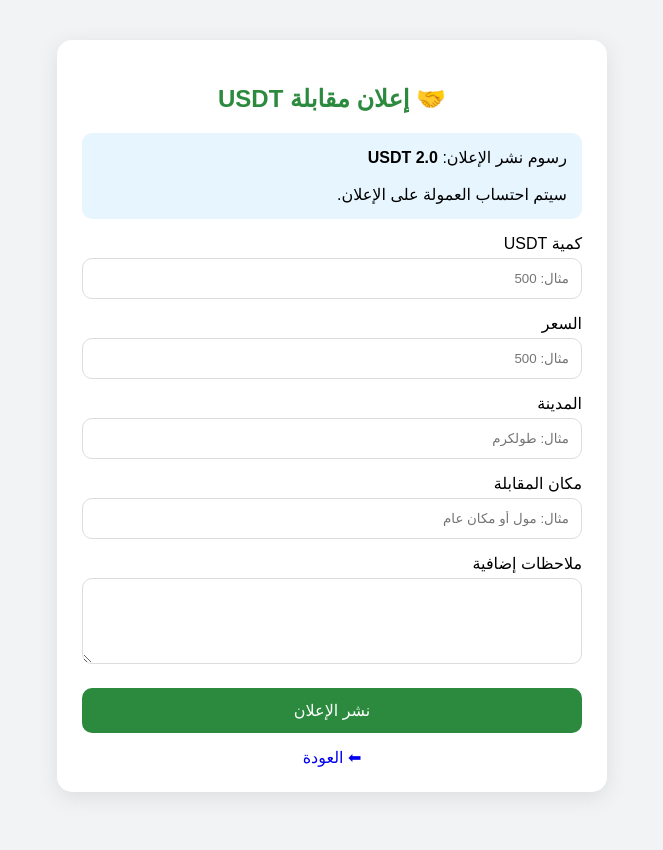
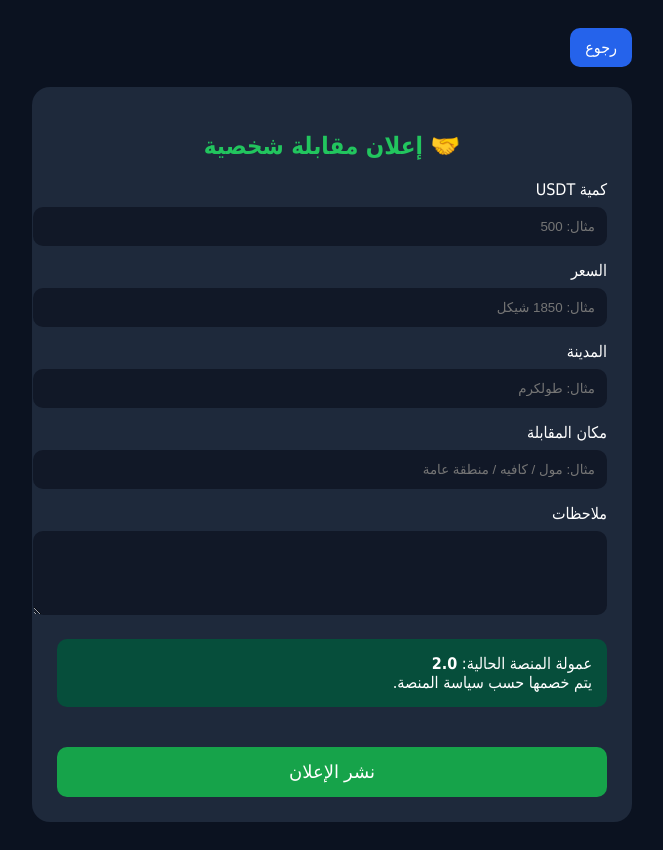
Before and after one commit to sameraishi460-cmd/USDT-P2P-Palestine, a Flask app: page /create_cash_ad in a window 1280 px wide. Shown: the whole page, without its empty margins (308-971 px from the left). Before the commit the page ends 797 px from the top, so only its background shows below. Run offline with Flask 3, Linux system fonts and the light colour scheme; the visitor is signed in with stand-in values (Sample User, id 1); data comes from the database, SQL or seed files in the repository.

Commit message:
Update cash ad creation page title and styles

```diff
--- a/templates/create_cash_ad.html
+++ b/templates/create_cash_ad.html
@@ -5,16 +5,26 @@
 
 <meta charset="UTF-8">
 
-<title>إنشاء إعلان مقابلة</title>
+<title>إضافة إعلان مقابلة</title>
 
 
 <style>
 
 body{
 
-font-family:Arial;
-background:#f1f3f5;
-margin:0;
+background:#0b1220;
+color:white;
+font-family:tahoma;
+padding:20px;
+
+}
+
+
+
+.container{
+
+max-width:600px;
+margin:auto;
 
 }
 
@@ -22,13 +32,9 @@ margin:0;
 
 .box{
 
-width:90%;
-max-width:500px;
-background:white;
-margin:40px auto;
+background:#1e293b;
 padding:25px;
-border-radius:15px;
-box-shadow:0 5px 20px #ddd;
+border-radius:18px;
 
 }
 
@@ -37,7 +43,7 @@ box-shadow:0 5px 20px #ddd;
 h2{
 
 text-align:center;
-color:#2b8a3e;
+color:#22c55e;
 
 }
 
@@ -56,10 +62,22 @@ input,textarea{
 
 width:100%;
 padding:12px;
-margin-top:5px;
-border:1px solid #ddd;
+margin-top:8px;
 border-radius:10px;
-box-sizing:border-box;
+border:0;
+background:#111827;
+color:white;
+
+}
+
+
+
+.note{
+
+background:#064e3b;
+padding:15px;
+border-radius:10px;
+margin:20px 0;
 
 }
 
@@ -68,24 +86,22 @@ box-sizing:border-box;
 button{
 
 width:100%;
-padding:13px;
-margin-top:20px;
-background:#2b8a3e;
-color:white;
+padding:14px;
 border:0;
 border-radius:10px;
-font-size:16px;
+background:#16a34a;
+color:white;
+font-size:18px;
+margin-top:20px;
 
 }
 
 
 
-.note{
+a{
 
-background:#e7f5ff;
-padding:15px;
-border-radius:10px;
-margin-top:15px;
+color:white;
+text-decoration:none;
 
 }
 
@@ -93,13 +109,13 @@ margin-top:15px;
 
 .back{
 
-display:block;
-text-align:center;
-margin-top:15px;
-text-decoration:none;
+display:inline-block;
+background:#2563eb;
+padding:10px 15px;
+border-radius:10px;
+margin-bottom:20px;
 
 }
-
 
 
 </style>
@@ -112,41 +128,25 @@ text-decoration:none;
 <body>
 
 
+<div class="container">
+
+
+<a class="back" href="/cash_market">
+رجوع
+</a>
+
+
 
 <div class="box">
 
 
 <h2>
-
-🤝 إعلان مقابلة USDT
-
+🤝 إعلان مقابلة شخصية
 </h2>
 
 
 
-
-<div class="note">
-
-رسوم نشر الإعلان:
-
-<b>
-
-{{fee}} USDT
-
-</b>
-
-<br><br>
-
-سيتم احتساب العمولة على الإعلان.
-
-</div>
-
-
-
-
-
-
-<form method="POST">
+<form method="post">
 
 
 
@@ -186,9 +186,10 @@ step="0.01"
 
 name="price"
 
-placeholder="مثال: 500"
+placeholder="مثال: 1850 شيكل"
 
 required>
+
 
 
 
@@ -201,8 +202,6 @@ required>
 
 
 <input
-
-type="text"
 
 name="city"
 
@@ -223,11 +222,9 @@ required>
 
 <input
 
-type="text"
-
 name="location"
 
-placeholder="مثال: مول أو مكان عام"
+placeholder="مثال: مول / كافيه / منطقة عامة"
 
 required>
 
@@ -237,7 +234,7 @@ required>
 
 <label>
 
-ملاحظات إضافية
+ملاحظات
 
 </label>
 
@@ -248,9 +245,33 @@ name="notes"
 
 rows="4"
 
-placeholder="أوقات التواجد أو شروط اللقاء">
+placeholder="أي تفاصيل إضافية">
 
 </textarea>
+
+
+
+
+
+<div class="note">
+
+
+عمولة المنصة الحالية:
+
+<b>
+
+{{fee}}
+
+</b>
+
+
+<br>
+
+
+يتم خصمها حسب سياسة المنصة.
+
+</div>
+
 
 
 
@@ -263,23 +284,18 @@ placeholder="أوقات التواجد أو شروط اللقاء">
 
 
 
+
 </form>
-
-
-
-
-<a class="back" href="/cash_market">
-
-⬅ العودة
-
-</a>
 
 
 
 </div>
 
 
+</div>
+
 
 </body>
 
+
 </html>
```
